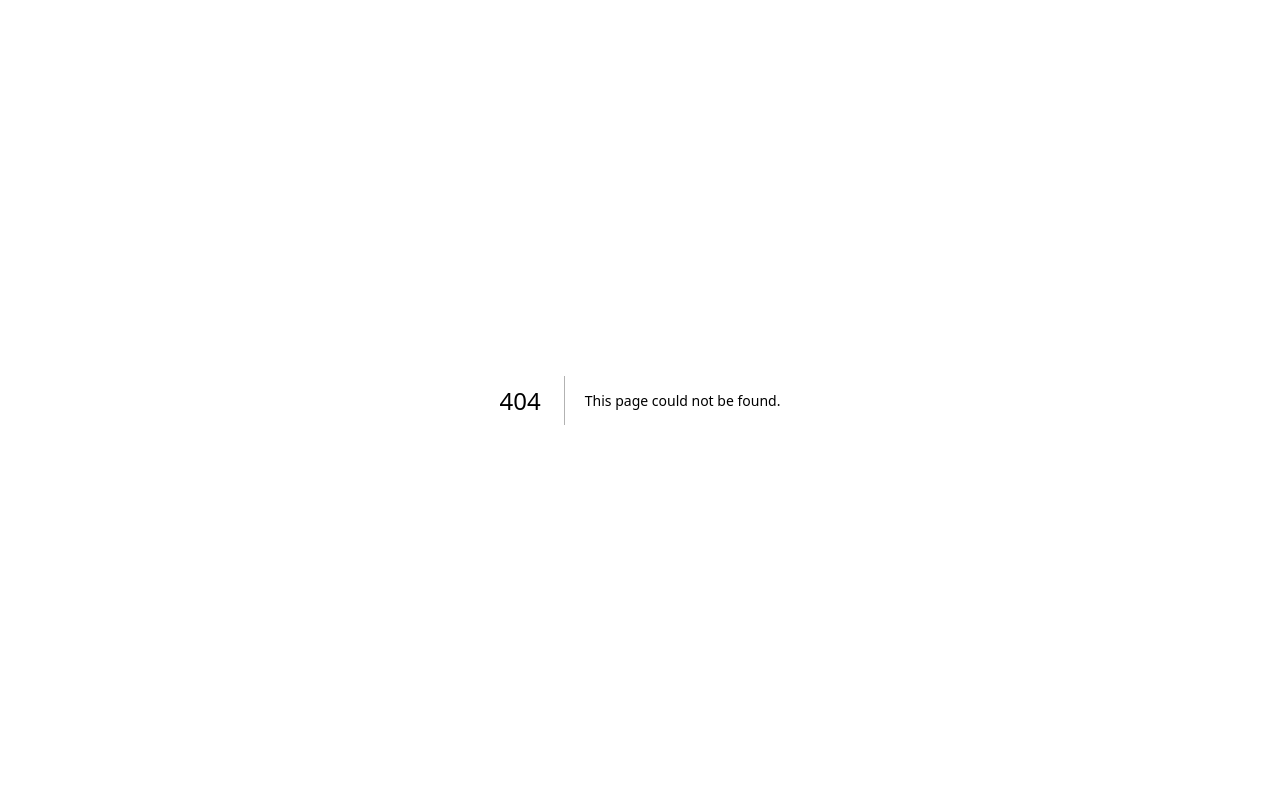
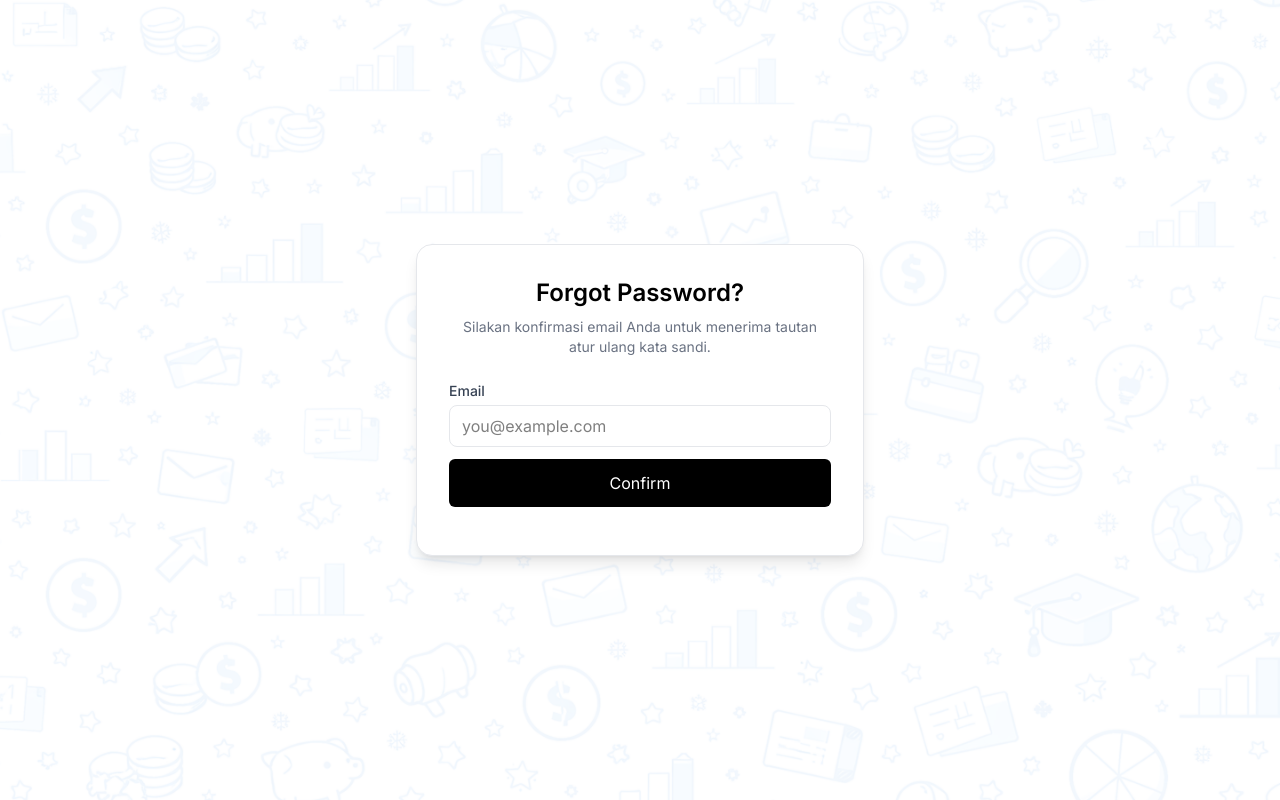
Before and after one commit to amadeuzjason/InvestPlan, a Next.js app: page /forgot in a window 1280 px wide. Before the commit this address had no page. Built offline with nearby package versions, Linux system fonts and the light colour scheme.

Commit message:
Halaman Forgot Password

```diff
--- /dev/null
+++ b/app/forgot/page.tsx
@@ -0,0 +1,59 @@
+"use client";
+
+import Image from "next/image";
+import { useState } from "react";
+import { useRouter } from "next/navigation";
+
+export default function ForgotPassword() {
+  const [email, setEmail] = useState("");
+  const router = useRouter();
+
+  function handleSubmit(e: React.FormEvent) {
+    e.preventDefault();
+    // navigate to reset page (ke halaman reset)
+    router.push("/reset");
+  }
+
+  return (
+    <>
+      <main className="relative min-h-screen w-full">
+        <Image src="/bg.png" alt="Background" fill className="object-cover" priority />
+        <div className="absolute inset-0 bg-white/60 z-0" />
+
+        <div className="relative z-10 flex items-center justify-center min-h-screen px-4">
+          <form
+            onSubmit={handleSubmit}
+            className="w-full max-w-md bg-white rounded-2xl shadow-lg p-6 md:p-8 text-center border border-gray-200"
+          >
+            <h2 className="text-2xl font-semibold mb-2">Forgot Password?</h2>
+
+            <p className="text-sm text-gray-500 mb-6">
+              Silakan konfirmasi email Anda untuk menerima tautan atur ulang kata sandi.
+            </p>
+
+            <div className="text-left mb-3">
+              <label htmlFor="email" className="block text-sm font-medium text-gray-700 mb-1">
+                Email
+              </label>
+              <input
+                id="email"
+                type="email"
+                value={email}
+                onChange={(e) => setEmail(e.target.value)}
+                className="w-full border border-gray-200 rounded-lg px-3 py-2 focus:outline-none focus:ring-2 focus:ring-blue-200"
+                placeholder="you@example.com"
+                required
+              />
+            </div>
+
+            <button
+              type="submit"
+              className={"w-full py-3 rounded-md mb-4 transition bg-black text-white"}>
+              Confirm
+            </button>
+          </form>
+        </div>
+      </main>
+    </>
+  );
+}
--- a/app/login/page.tsx
+++ b/app/login/page.tsx
@@ -86,9 +86,7 @@ export default function LoginPage() {
 
               <p className="mt-6 text-center text-gray-500 text-sm">
                 Didn&apos;t have an account?
-                <a href="/signup" className="font-semibold text-black">
-                  Sign Up
-                </a>
+                <a href="/signup" className="font-semibold text-black"> Sign Up</a>
               </p>
             </div>
           </div>
--- a/app/signup/page.tsx
+++ b/app/signup/page.tsx
@@ -84,7 +84,7 @@ export default function SignUpPage() {
                         </form>
                         <p className="mt-6 text-center text-gray-500 text-sm">
                             Already have an acoount?
-                            <a href="/login" className="font-semibold text-black">Login</a>
+                            <a href="/login" className="font-semibold text-black"> Login</a>
                         </p>
                     </div>
                 </div>
--- a/app/verify/page.tsx
+++ b/app/verify/page.tsx
@@ -32,7 +32,10 @@ export default function VerifyOTP() {
   };
 
   //pindah ke kiri saat hapus
-    const handleBackspace = (e: React.KeyboardEvent<HTMLInputElement>, index: number) => {
+  const handleBackspace = (
+    e: React.KeyboardEvent<HTMLInputElement>,
+    index: number,
+  ) => {
     if (e.key === "Backspace" && !otp[index] && index > 0) {
       inputOtp.current[index - 1]?.focus();
     }
@@ -57,13 +60,12 @@ export default function VerifyOTP() {
     e.preventDefault();
 
     if (!isOtpComplete) return;
-        router.push("/Main/dashboard")
+    router.push("/Main/dashboard");
   };
 
-    return(
+  return (
     <>
       <main className="relative min-h-screen w-full">
-
         <Image
           src="/bg.png"
           alt="Background"
@@ -71,15 +73,14 @@ export default function VerifyOTP() {
           className="object-cover"
           priority
         />
+        <div className="absolute inset-0 bg-white/50 z-0"/>
 
         <div className="relative z-10 flex items-center justify-center min-h-screen">
           <form
             onSubmit={handleSubmit}
             className="w-[420px] bg-white rounded-2xl shadow-lg p-8 text-center border border-gray-200"
           >
-          <h2 className="text-xl font-semibold mb-2">
-            Verify Your Account
-          </h2>
+            <h2 className="text-xl font-semibold mb-2">Verify Your Account</h2>
 
             <p className="text-sm text-gray-500 mb-6">
               Kami telah mengirimkan kode verifikasi ke email Anda
@@ -118,9 +119,7 @@ export default function VerifyOTP() {
             <p className="text-sm text-gray-500">
               Didn’t receive the code?{" "}
               {countdown > 0 ? (
-              <span className="text-gray-400">
-                Resend in {countdown}s
-              </span>
+                <span className="text-gray-400">Resend in {countdown}s</span>
               ) : (
                 <button
                   type="button"
@@ -132,12 +131,10 @@ export default function VerifyOTP() {
               )}
             </p>
 
-          {status && (
-            <p className="text-xs text-gray-400 mt-2">{status}</p>
-          )}
+            {status && <p className="text-xs text-gray-400 mt-2">{status}</p>}
           </form>
         </div>
-  </main></>
-
+      </main>
+    </>
   );
 }
```
Lines whose indentation alone changed are shown as unchanged.
